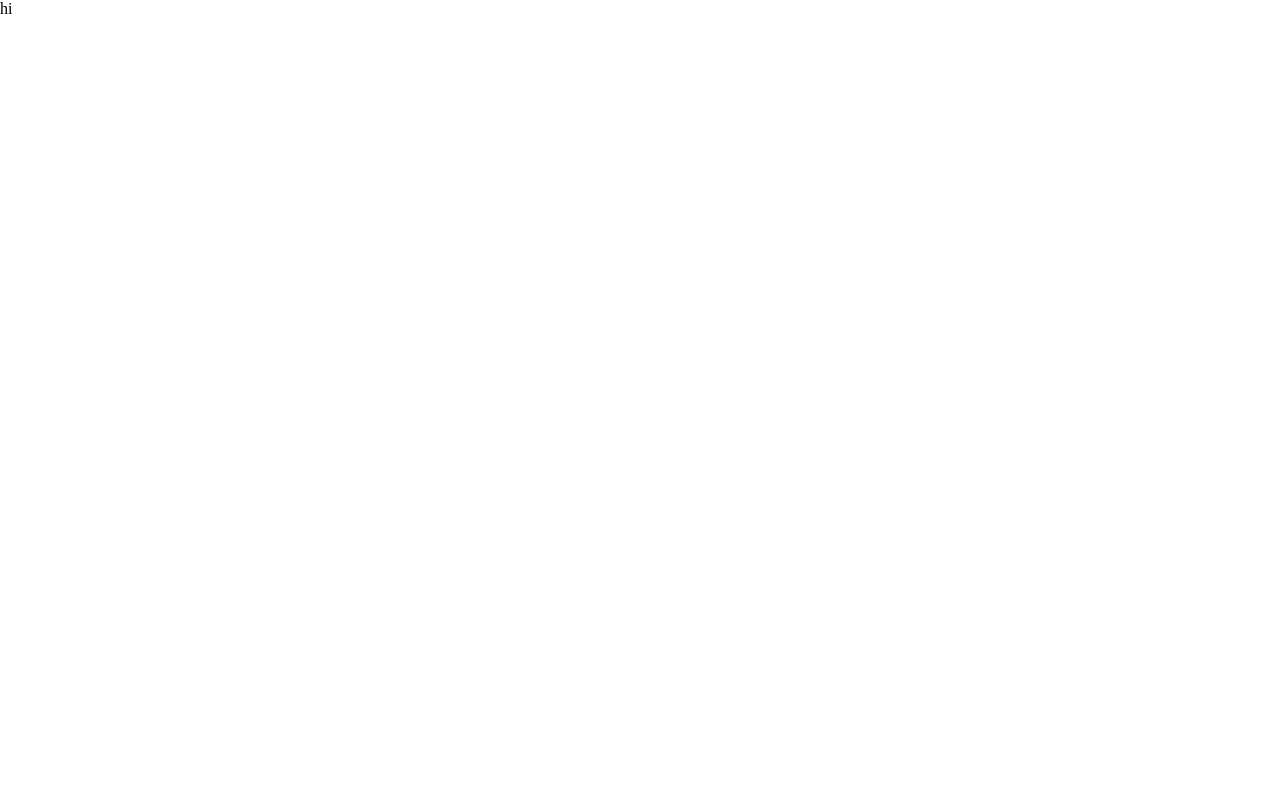
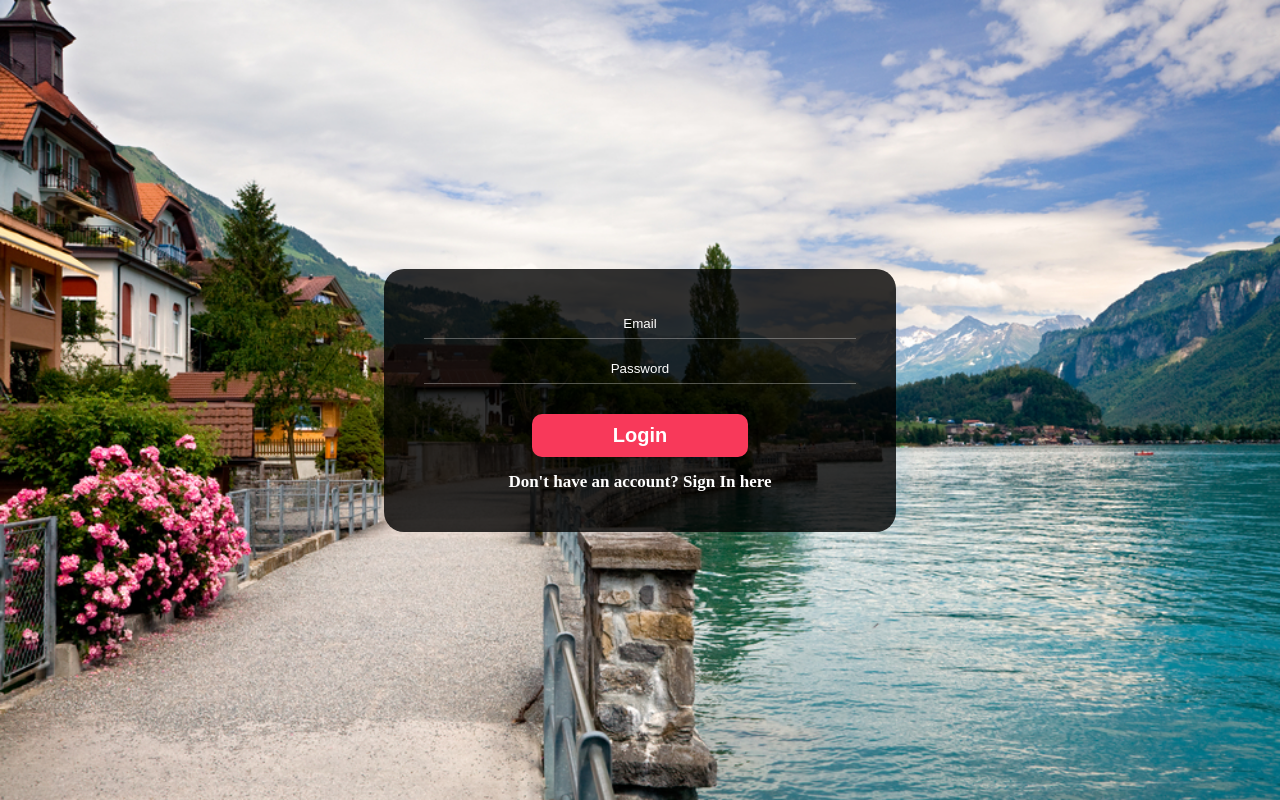
Before and after one commit to SachindaBandara/Home-Rental-Full-Stack-Application-in-MERN, a React (Create React App) app in the folder client/: page /login in a window 1280 px wide. Built offline with nearby package versions, Linux system fonts and the light colour scheme.

Commit message:
create login page

```diff
--- a/client/src/pages/Login.jsx
+++ b/client/src/pages/Login.jsx
@@ -1,11 +1,34 @@
-import React from 'react'
+import React, { useState } from "react";
+import '../styles/Login.scss'
 
 const Login = () => {
+  const [email, setEmail] = useState("");
+  const [password, setPassword] = useState("");
+
   return (
-    <div>
-      <p>hi</p>
+    <div className="login">
+      <div className="login_content">
+        <form className="login_content_form">
+          <input
+            type="email"
+            placeholder="Email"
+            value={email}
+            onChange={ (e)=> e.target.value}
+            required
+          />
+          <input
+            type="password"
+            placeholder="Password"
+            value={password}
+            onChange={ (e)=> e.target.value}
+            required
+          />
+          <button type="submit">Login</button>
+        </form>
+        <a href="/register">Don't have an account? Sign In here</a>
+      </div>
     </div>
-  )
-}
+  );
+};
 
-export default Login
+export default Login;
--- /dev/null
+++ b/client/src/styles/Login.scss
@@ -0,0 +1,93 @@
+@import "./variables.scss";
+@import "./breakpoints.scss";
+
+.login {
+  width: 100vw;
+  height: 100vh;
+  display: flex;
+  justify-content: center;
+  align-items: center;
+  flex-direction: column;
+  background: url("../../public/assets/login.jpg") center;
+  background-size: cover;
+
+  &_content {
+    display: flex;
+    flex-direction: column;
+    gap: 15px;
+    width: 40%;
+    padding: 40px;
+    background-color: rgba(0, 0, 0, 0.8);
+    border-radius: 20px;
+
+    @include lg {
+      width: 60%
+    }
+
+    @include mm {
+      width: 80%
+    }
+
+    &_form {
+      display: flex;
+      flex-direction: column;
+      align-items: center;
+      gap: 15px;
+
+      input {
+        width: 100%;
+        padding: 7px 15px;
+        background-color: transparent;
+        border: none;
+        border-bottom: 1px solid rgba(255, 255, 255, 0.3);
+        outline: none;
+        text-align: center;
+        color: white;
+
+        input:not(:placeholder-shown):focus {
+          background: transparent; /* or background: none; */
+        }
+
+        &::placeholder {
+          color: white;
+        }
+      }
+
+      button {
+        margin-top: 15px;
+
+        @include buttonStyle;
+        width: 50%;
+
+        &:hover {
+          box-shadow: 0 0 10px 3px rgba(255, 255, 255);
+        }
+      }
+    }
+
+    &_google {
+      width: 100%;
+      display: flex;
+      justify-content: center;
+      margin-top: 20px;
+    }
+
+    a {
+      text-decoration: none;
+      color: white;
+      font-size: 17px;
+      font-weight: 600;
+      text-align: center;
+
+      &:hover {
+        text-decoration: underline;
+      }
+    }
+
+    p {
+      color: white;
+      font-size: 13px;
+      text-align: center;
+    }
+  }
+}
```
